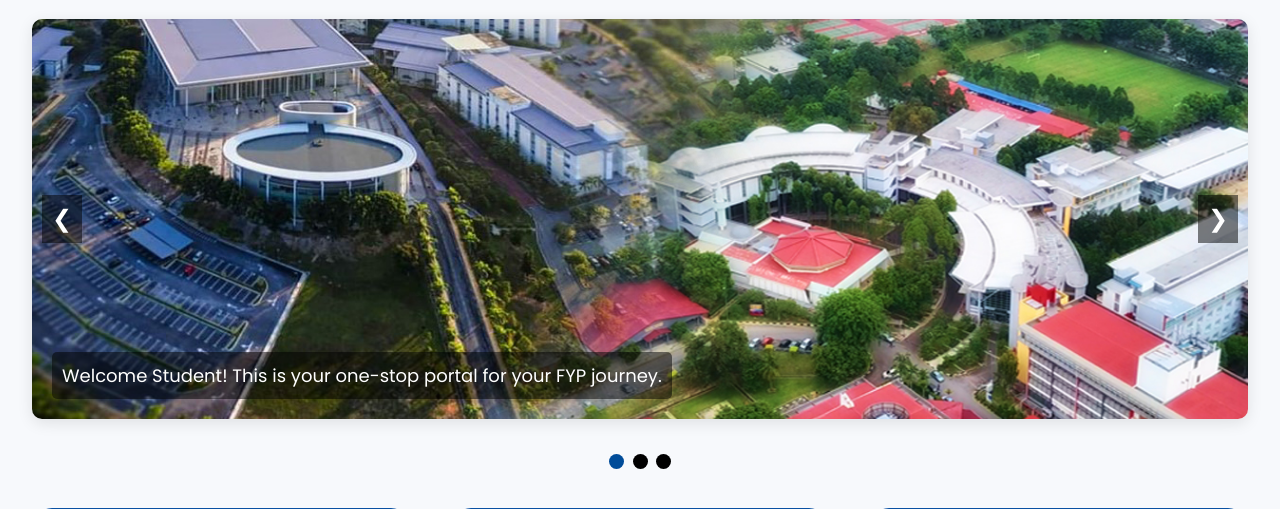
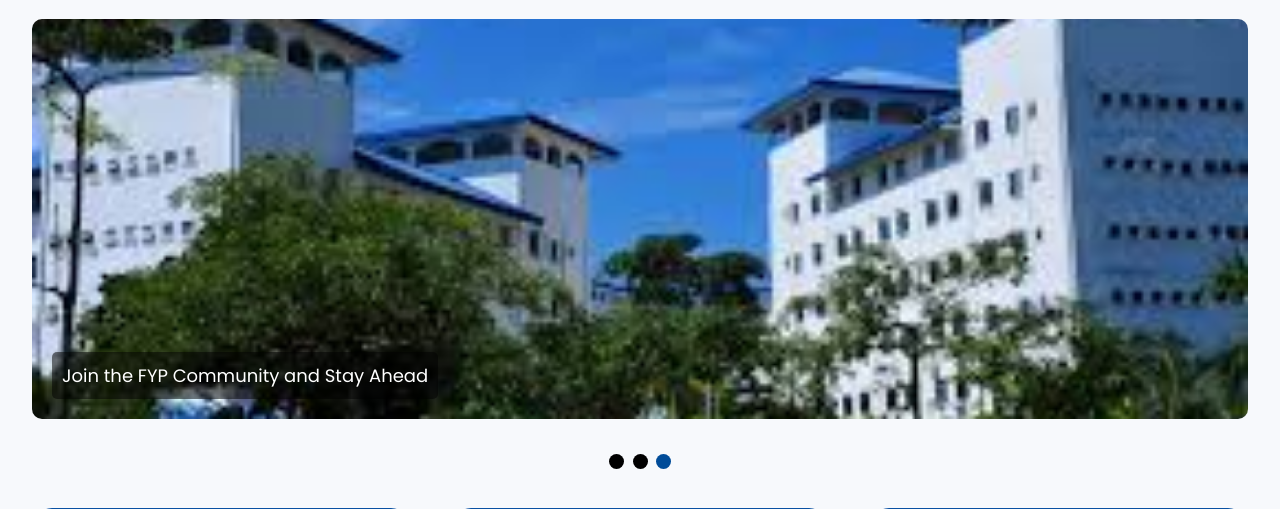
Before and after one commit to YongJinYit1214/final-year-project-management-system, a PHP site: page / in a window 1280 px wide. Shown: the part 83-592 px from the top of the page. Run offline with PHP 8.4, Linux system fonts and the light colour scheme; the visitor is signed in with stand-in values (Sample User, id 1).

Commit message:
Remove Carousel Buttons

```diff
--- a/assets/js/carousel-auto.js
+++ b/assets/js/carousel-auto.js
@@ -16,5 +16,5 @@ function showSlides(){
     }
     slides[slideIndex-1].style.display="block";
     dots[slideIndex-1].className+=" active ";
-    setTimeout(showSlides, 2000);
+    setTimeout(showSlides, 3000);
 }
--- a/assets/js/carousel.js
+++ /dev/null
@@ -1,20 +0,0 @@
-let slideIndex=0;
-showSlides();
-
-function showSlides(){
-    let i;
-    let slides = document.getElementsByClassName("carousel-item");
-    let dots = document.getElementsByClassName("dot");
-
-    for(i=0;i<slides.length;i++){
-        slides[i].style.display="none";
-    }
-    slideIndex++;
-    if(slideIndex>slides.length) {slideIndex=1;}
-    for(i=0;i<dots.length;i++){
-        dots[i].className=dots[i].className.replace(" active ","");
-    }
-    slides[slideIndex-1].style.display="block";
-    dots[slideIndex-1].className+=" active ";
-    setTimeout(showSlides, 2000);
-}
--- a/index.css
+++ b/index.css
@@ -13,13 +13,42 @@ body {
     padding-top: 70px;
 }
 
+/* Carousel container styling */
 .carousel-container {
     position: relative;
     max-width: 100%;
     overflow: hidden;
-    margin: 1rem 2rem;
-    border-radius: 10px;
-    box-shadow: 0 4px 15px rgba(0, 0, 0, 0.1);
+    margin: 2rem;
+    border-radius: 10px; /* Adds rounded corners */
+}
+
+.carousel {
+    display: flex;
+    transition: transform 0.5s ease-in-out;
+}
+
+.carousel-item {
+    min-width: 100%;
+    height: 400px;
+    position: relative;
+}
+
+.carousel-item img {
+    width: 100%;
+    height: 100%;
+    object-fit: cover; /* Ensures the image covers the space without distortion */
+}
+
+.carousel-caption {
+    position: absolute;
+    bottom: 20px;
+    left: 20px;
+    background-color: rgba(0, 0, 0, 0.5);
+    color: white;
+    padding: 10px;
+    font-size: 18px;
+    border-radius: 5px;
+    max-width: 80%;
 }
 
 .dashboard-grid {
@@ -298,70 +327,6 @@ body {
     color: #3498db;
 }
 
-/* Carousel container styling */
-.carousel-container {
-    position: relative;
-    max-width: 100%;
-    overflow: hidden;
-    margin: 2rem;
-    border-radius: 10px; /* Adds rounded corners */
-}
-
-.carousel {
-    display: flex;
-    transition: transform 0.5s ease-in-out;
-}
-
-.carousel-item {
-    min-width: 100%;
-    height: 400px;
-    position: relative;
-}
-
-.carousel-item img {
-    width: 100%;
-    height: 100%;
-    object-fit: cover; /* Ensures the image covers the space without distortion */
-}
-
-.carousel-caption {
-    position: absolute;
-    bottom: 20px;
-    left: 20px;
-    background-color: rgba(0, 0, 0, 0.5);
-    color: white;
-    padding: 10px;
-    font-size: 18px;
-    border-radius: 5px;
-    max-width: 80%;
-}
-
-/* Carousel buttons */
-.carousel-button {
-    position: absolute;
-    top: 50%;
-    background-color: rgba(0, 0, 0, 0.5);
-    color: white;
-    font-size: 24px;
-    padding: 10px;
-    border: none;
-    cursor: pointer;
-    z-index: 1;
-    transform: translateY(-50%);
-}
-
-.carousel-button.prev {
-    left: 10px;
-}
-
-.carousel-button.next {
-    right: 10px;
-}
-
-.carousel-button:hover {
-    background-color: rgba(0, 0, 0, 0.7);
-}
-
 /* Navbar styles */
 .navbar {
     background-color: #0951a3;
--- a/index.php
+++ b/index.php
@@ -33,16 +33,13 @@ require_once './components/navbar.php';
                 <div class="carousel-caption">Join the FYP Community and Stay Ahead</div>
             </div>
         </div>
-        <button class="carousel-button prev" onclick="plusSlides(-1)">&#10094;</button>
-        <button class="carousel-button next" onclick="plusSlides(1)">&#10095;</button>
     </div>
         <div style="text-align: center;">
             <span class="dot" onclick="currentSlide(1)"></span>
             <span class="dot" onclick="currentSlide(2)"></span>
             <span class="dot" onclick="currentSlide(3)"></span>
         </div>
-    <script src="assets\js\carousel.js"></script>
-    <!-- <script src="assets\js\carousel-auto.js"></script> -->
+    <script src="assets\js\carousel-auto.js"></script>
     <div class="dashboard-grid">
         <div class="dashboard-card announcements">
             <h3><i class="fas fa-bullhorn"></i>Announcements</h3>
```
